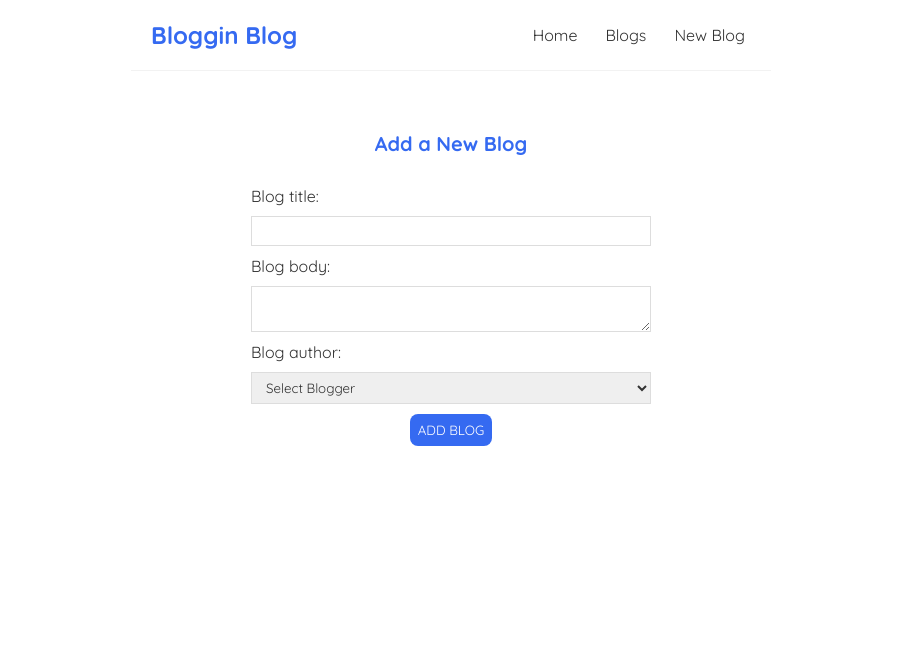
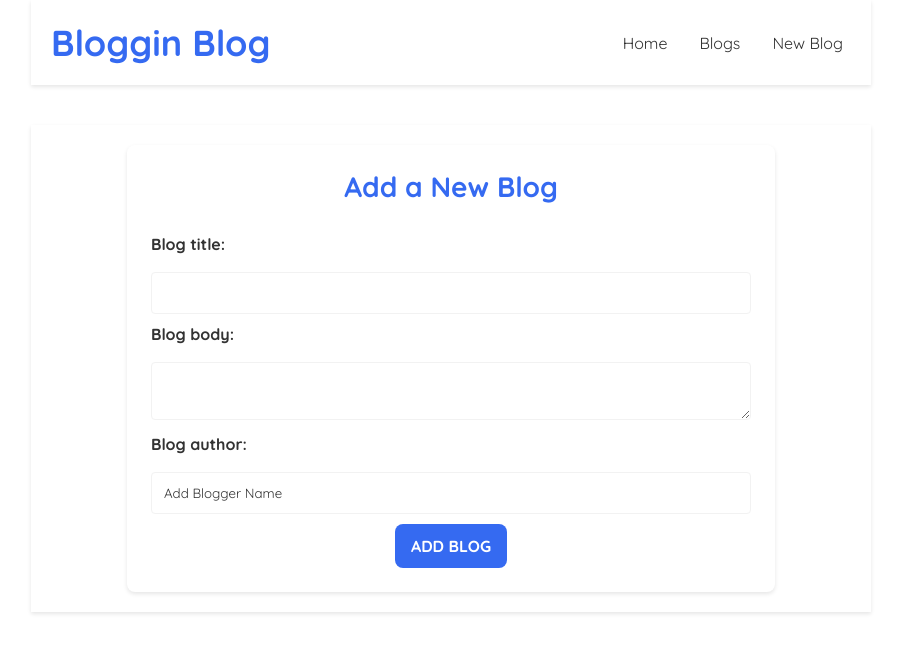
Before and after one commit to Amii911/bloggin-blog, a React (Create React App) app in the folder bloggin-blog/: page /create in a window 1280 px wide. Shown: the top 652 px of the page, without its empty margins (189-1090 px from the left). Built offline with nearby package versions, Linux system fonts and the light colour scheme.

Commit message:
adding updates

```diff
--- a/bloggin-blog/data/db.json
+++ b/bloggin-blog/data/db.json
@@ -8,7 +8,7 @@
     },
     {
       "title": "Ami's Back!",
-      "body": "This is becasue Ami is back with abother project. Lol. No one is stopping me when it comes to peoject making. The goal not is make sure the blog is functional. I want to continue making projects that solve problems.",
+      "body": "This is becasue Ami is back with another project. Lol. No one is stopping me when it comes to peoject making. The goal not is make sure the blog is functional. I want to continue making projects that solve problems.",
       "author": "Ami",
       "id": 2
     },
@@ -23,12 +23,6 @@
       "body": "The final piece of advice I want to give you, reach out to anyone or everyone you know who is learning to code or already coding. It is hard for me to put myself out there and get challenged by what I know. But I sought help and accepted the challenging questions about my project. That helped me complete my project. I am grateful and appreciate everyone that gave me a chance to talk code. My advice is to make friends, create a community, and make connections along the way of your project. In conclusion, when finishing up my phase one project the best advice someone gave me starting was to not be afraid to share what I know already; I know a lot more than I think I do. As well as, if things do not click now, I should not give up because they will be down the road of learning.",
       "author": "Mimi",
       "id": 4
-    },
-    {
-      "title": "Nice to Meet BB",
-      "body": "this is a post soon delete",
-      "author": "Aminat",
-      "id": 5
     }
   ]
 }
--- a/bloggin-blog/src/Components/Blog.js
+++ b/bloggin-blog/src/Components/Blog.js
@@ -4,7 +4,6 @@ import useFetch from "../Components/useFetch";
 
 const Blog = () => {
     const { error, isPending, data: blogs } = useFetch('http://localhost:8000/blogs')
-
 
     return(
         <div className="blog">
--- a/bloggin-blog/src/Components/Create.js
+++ b/bloggin-blog/src/Components/Create.js
@@ -5,7 +5,7 @@ import { useHistory } from "react-router-dom";
 const Create = () => {
   const [title, setTitle] = useState('');
   const [body, setBody] = useState('');
-  const [author, setAuthor] = useState('Blogger');
+  const [author, setAuthor] = useState('Add Blogger Name');
   const history = useHistory();
 
   const handleSubmit = (e) => {
@@ -39,15 +39,12 @@ const Create = () => {
           onChange={(e) => setBody(e.target.value)}
         ></textarea>
         <label>Blog author:</label>
-        <select
+           <input
+          type="text"
+          required
           value={author}
           onChange={(e) => setAuthor(e.target.value)}
-        >
-          <option value="">Select Blogger</option>
-          <option value="Ami">Ami</option>
-          <option value="Aminat">Aminat</option>
-          <option value="Mimi">Mimi</option>
-        </select>
+        />
         <button>ADD BLOG</button>
       </form>
     </div>
--- a/bloggin-blog/src/Components/Home.js
+++ b/bloggin-blog/src/Components/Home.js
@@ -1,5 +1,4 @@
 import React from 'react';
-
 
 const Home = () => {
   return (
--- a/bloggin-blog/src/index.css
+++ b/bloggin-blog/src/index.css
@@ -2,78 +2,120 @@
 
 * {
   margin: 0;
-  font-family: "Quicksand";
+  font-family: "Quicksand", sans-serif;
   color: #333333;
 }
+
 .navbar {
   padding: 20px;
   display: flex;
   align-items: center;
-  max-width: 600px;
+  max-width: 800px;
   margin: 0 auto;
-  border-bottom: 1px solid #f2f2f2;
+  background-color: #ffffff;
+  box-shadow: 0 2px 4px rgba(0, 0, 0, 0.1);
 }
+
 .navbar h1 {
   color: #356af1;
+  font-size: 36px;
+  font-weight: bold;
 }
+
 .navbar .links {
   margin-left: auto;
 }
+
 .navbar a {
   margin-left: 16px;
   text-decoration: none;
-  padding: 6px;
+  padding: 8px;
+  color: #333333;
+  transition: color 0.2s ease-in-out;
 }
+
 .navbar a:hover {
-  color: #356af1;
+  color: #ff8c00;
 }
+
 .content {
-  max-width: 600px;
+  max-width: 800px;
   margin: 40px auto;
   padding: 20px;
+  background-color: #ffffff;
+  box-shadow: 0 2px 4px rgba(0, 0, 0, 0.1);
 }
 
 .blog-preview {
-  padding: 10px 16px;
+  padding: 16px;
   margin: 20px 0;
-  border-bottom: 1px solid #fafafa;
+  border-bottom: 1px solid #f2f2f2;
+  transition: box-shadow 0.2s ease-in-out;
 }
+
 .blog-preview:hover {
-  box-shadow: 1px 3px 5px rgba(0,0,0,0.1);
+  box-shadow: 0 4px 8px rgba(0, 0, 0, 0.2);
 }
+
 .blog-preview h2 {
-  font-size: 20px;
+  font-size: 28px;
   color: #356af1;
+  margin-bottom: 12px;
+  transition: color 0.2s ease-in-out;
+}
+
+.blog-preview:hover h2 {
+  color: #ff8c00;
+}
+
+.create {
+  max-width: 600px;
+  margin: 0 auto;
+  text-align: center;
+  background-color: #ffffff;
+  box-shadow: 0 2px 4px rgba(0, 0, 0, 0.1);
+  padding: 24px;
+  border-radius: 8px;
+}
+
+.create label {
+  text-align: left;
+  display: block;
+  font-weight: bold;
+  color: #333333;
   margin-bottom: 8px;
 }
 
-.create {
-  max-width: 400px;
-  margin: 0 auto;
-  text-align: center;
-}
-.create label {
-  text-align: left;
-  display: block;
-}
 .create h2 {
-  font-size: 20px;
+  font-size: 28px;
   color: #356af1;
   margin-bottom: 30px;
+  font-weight: bold;
 }
-.create input, .create textarea, .create select {
+
+.create input,
+.create textarea,
+.create select {
   width: 100%;
-  padding: 6px 10px;
+  padding: 12px;
   margin: 10px 0;
-  border: 1px solid #ddd;
+  border: 1px solid #f2f2f2;
+  border-radius: 4px;
   box-sizing: border-box;
-  display: block;
 }
+
 .create button {
   background: #356af1;
-  color: #fff;
+  color: #ffffff;
   border: 0;
-  padding: 8px;
+  padding: 12px 16px;
   border-radius: 8px;
   cursor: pointer;
+  font-size: 16px;
+  font-weight: bold;
+  transition: background-color 0.2s ease-in-out;
 }
+
+.create button:hover {
+  background-color: #ff8c00;
+}
```
